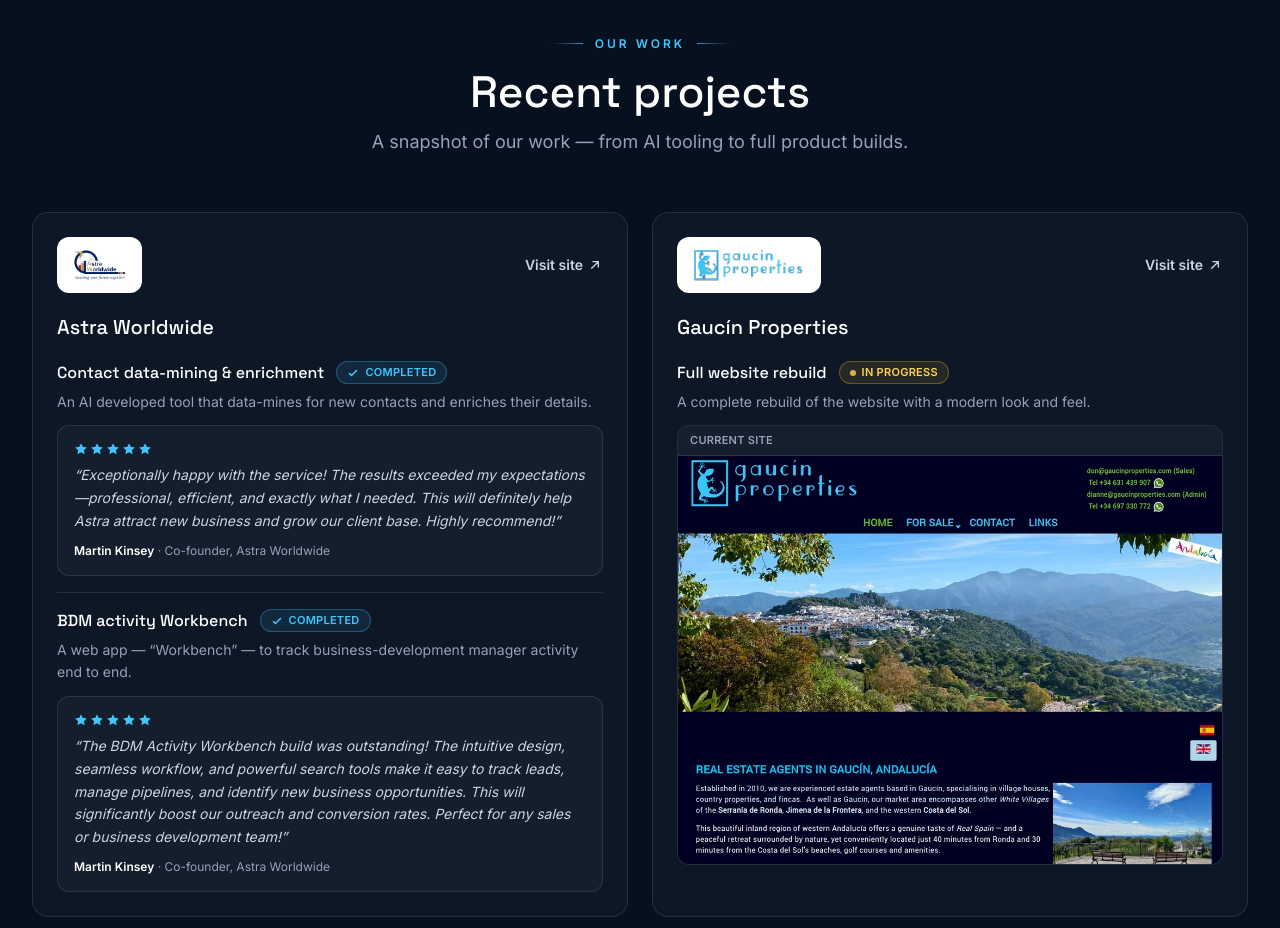
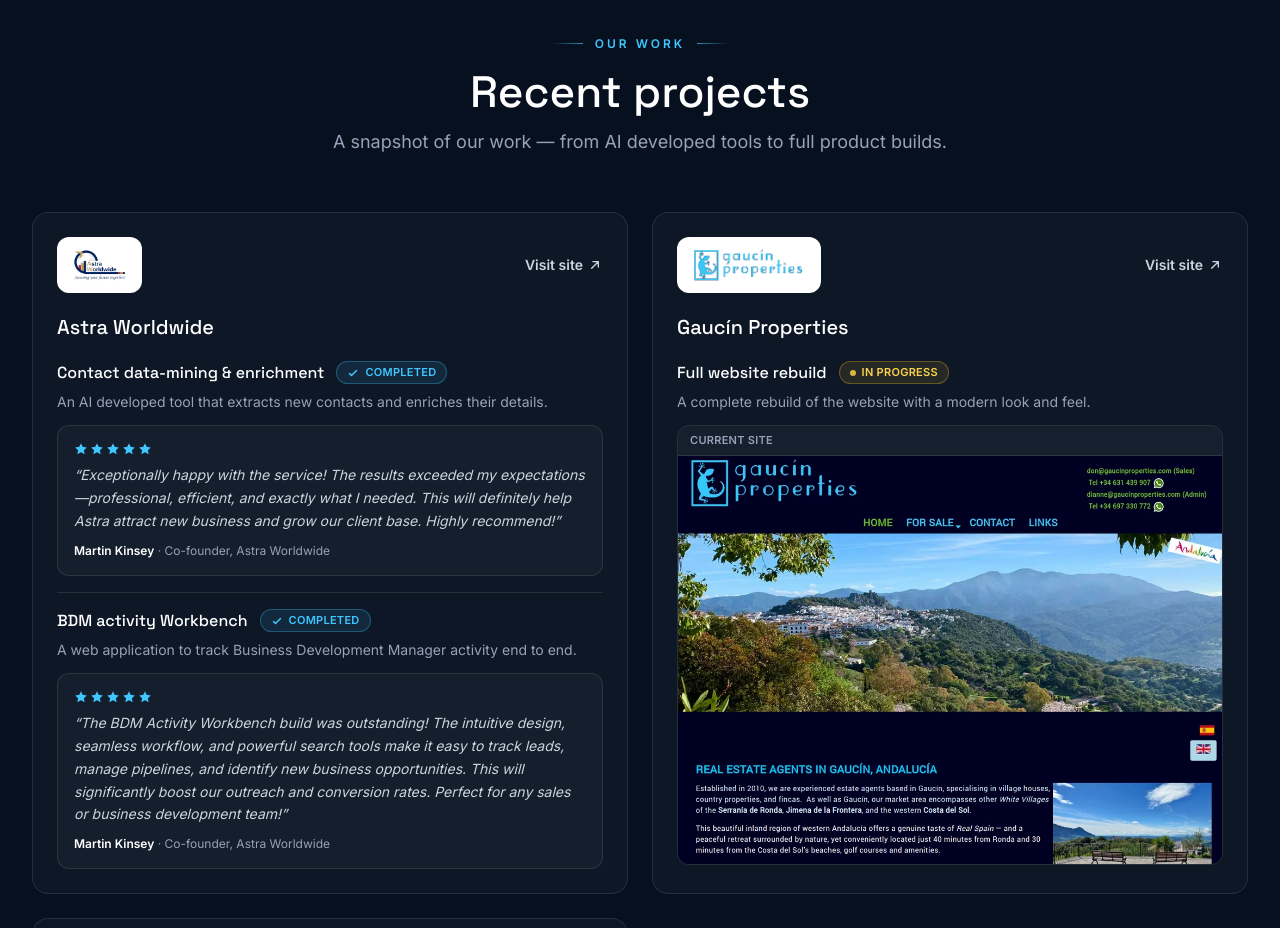
Before and after one commit to darrentang-ai/aimnow, a React (Vite) app: page / in a window 1280 px wide. Shown: the part 3580-4508 px from the top of the page. Built offline with nearby package versions, Linux system fonts and the light colour scheme.

Commit message:
Refine project descriptions and section copy

```diff
--- a/src/components/Projects.jsx
+++ b/src/components/Projects.jsx
@@ -11,7 +11,7 @@
       {
         status: 'done',
         title: 'Contact data-mining & enrichment',
-        desc: 'An AI developed tool that data-mines for new contacts and enriches their details.',
+        desc: 'An AI developed tool that extracts new contacts and enriches their details.',
         review: {
           rating: 5,
           quote:
@@ -23,7 +23,7 @@
       {
         status: 'done',
         title: 'BDM activity Workbench',
-        desc: 'A web app — “Workbench” — to track business-development manager activity end to end.',
+        desc: 'A web application to track Business Development Manager activity end to end.',
         review: {
           rating: 5,
           quote:
@@ -98,7 +98,7 @@
           <SectionHead
             eyebrow="Our work"
             title="Recent projects"
-            sub="A snapshot of our work — from AI tooling to full product builds."
+            sub="A snapshot of our work — from AI developed tools to full product builds."
           />
         </Reveal>
 
```
